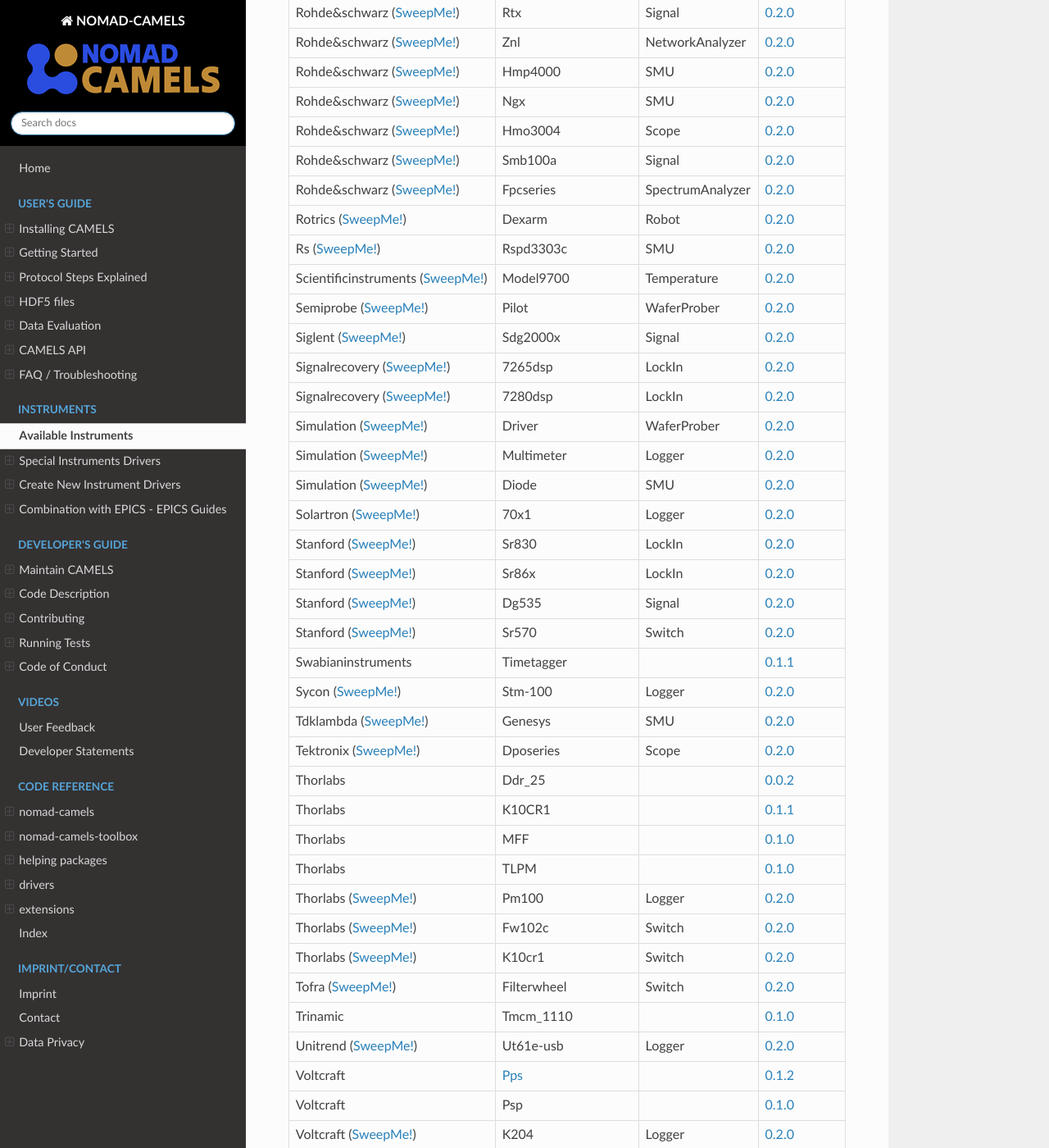
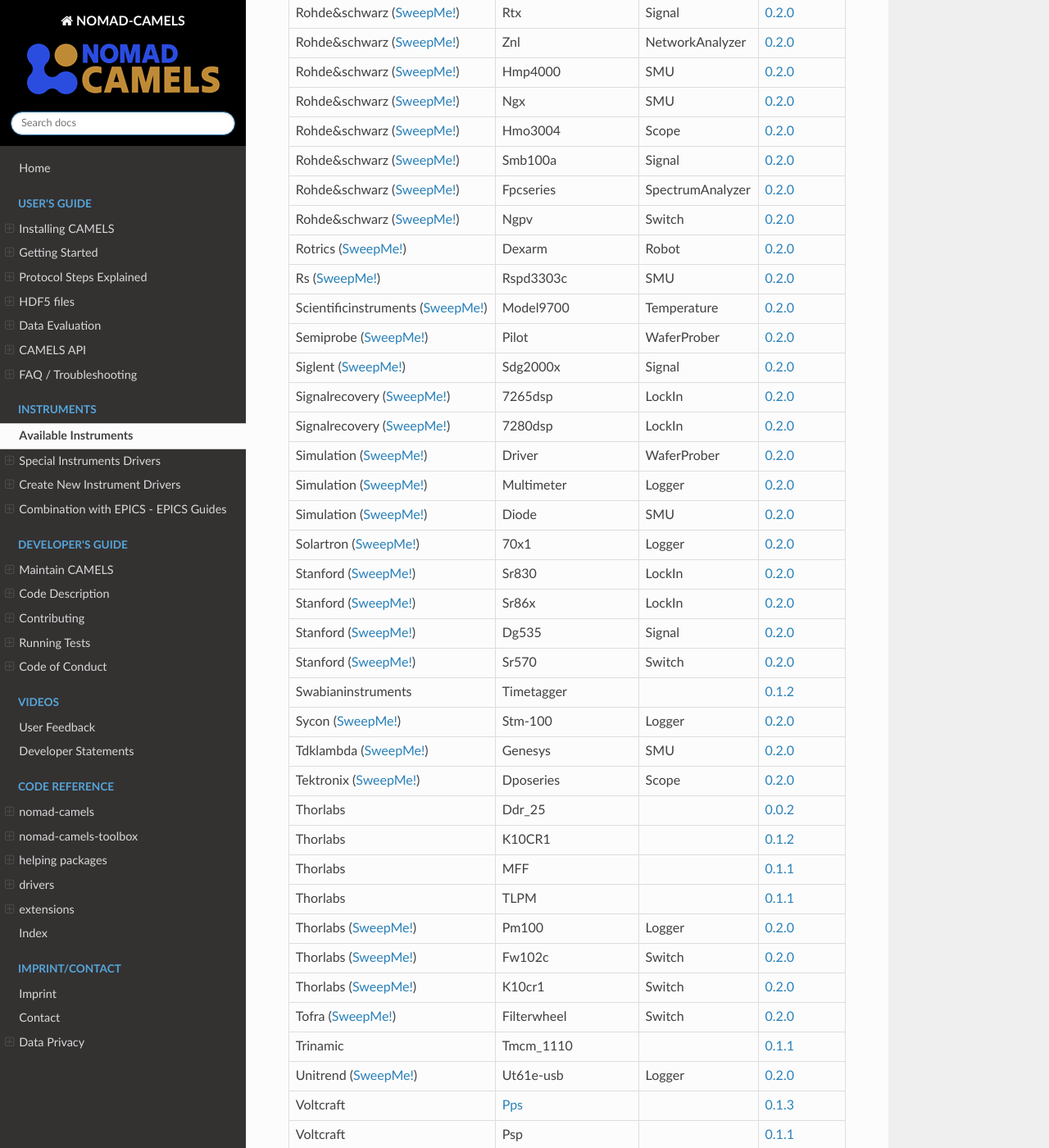
Before and after one commit to FAU-LAP/NOMAD-CAMELS, a Sphinx documentation site: the page built from docs/source/doc/instruments/instruments.rst, in a window 1280 px wide and 1400 px high, scrolled down 8435 px. Shown: the whole window at 82% size. Built offline with Sphinx 7.4.7 and the Read the Docs theme 3.1.0, drawn with Linux system fonts in a browser that asks for light colours; pages that are not in the unit, such as notebooks, are missing from menus; the version number is read from the project's files by our own code; some of the changed text lies outside the part shown.

Commit message:
Update code documentation

```diff
--- a/docs/source/code/drivers.rst
+++ b/docs/source/code/drivers.rst
@@ -19,6 +19,7 @@ Drivers
    nomad_camels_driver_epics_instrument
    nomad_camels_driver_eurotherm_bisynch
    nomad_camels_driver_iBeam_smart
+   nomad_camels_driver_keithley_197a
    nomad_camels_driver_keithley_2000
    nomad_camels_driver_keithley_237
    nomad_camels_driver_keithley_2400
--- a/docs/source/doc/instruments/instruments.rst
+++ b/docs/source/doc/instruments/instruments.rst
@@ -117,13 +117,13 @@ The table includes instruments from SweepMe! as well. These instruments are not
                 <td>Demo</td>
                 <td>Source_measure_unit</td>
                 <td></td>
-                <td><a href='https://pypi.org/project/nomad-camels-driver-demo-source-measure-unit'>0.1.6</a></td>
+                <td><a href='https://pypi.org/project/nomad-camels-driver-demo-source-measure-unit'>0.1.7</a></td>
             </tr>
             <tr>
                 <td>Derived</td>
                 <td>Channels</td>
                 <td></td>
-                <td><a href='https://pypi.org/project/nomad-camels-driver-derived-channels'>0.1.2</a></td>
+                <td><a href='https://pypi.org/project/nomad-camels-driver-derived-channels'>0.1.3</a></td>
             </tr>
             <tr>
                 <td>Epics</td>
@@ -225,7 +225,7 @@ The table includes instruments from SweepMe! as well. These instruments are not
                 <td></td>
                 <td><a href='PID/PID'>PID</a></td>
                 <td></td>
-                <td><a href='https://pypi.org/project/nomad-camels-driver-PID'>0.2.3</a></td>
+                <td><a href='https://pypi.org/project/nomad-camels-driver-PID'>0.3.1</a></td>
             </tr>
             <tr>
                 <td>Pi</td>
@@ -243,7 +243,7 @@ The table includes instruments from SweepMe! as well. These instruments are not
                 <td>Swabianinstruments</td>
                 <td>Timetagger</td>
                 <td></td>
-                <td><a href='https://pypi.org/project/nomad-camels-driver-swabianinstruments-timetagger'>0.1.1</a></td>
+                <td><a href='https://pypi.org/project/nomad-camels-driver-swabianinstruments-timetagger'>0.1.2</a></td>
             </tr>
             <tr>
                 <td>Thorlabs</td>
@@ -255,37 +255,37 @@ The table includes instruments from SweepMe! as well. These instruments are not
                 <td>Thorlabs</td>
                 <td>K10CR1</td>
                 <td></td>
-                <td><a href='https://pypi.org/project/nomad-camels-driver-thorlabs-K10CR1'>0.1.1</a></td>
+                <td><a href='https://pypi.org/project/nomad-camels-driver-thorlabs-K10CR1'>0.1.2</a></td>
             </tr>
             <tr>
                 <td>Thorlabs</td>
                 <td>MFF</td>
                 <td></td>
-                <td><a href='https://pypi.org/project/nomad-camels-driver-thorlabs-MFF'>0.1.0</a></td>
+                <td><a href='https://pypi.org/project/nomad-camels-driver-thorlabs-MFF'>0.1.1</a></td>
             </tr>
             <tr>
                 <td>Thorlabs</td>
                 <td>TLPM</td>
                 <td></td>
-                <td><a href='https://pypi.org/project/nomad-camels-driver-thorlabs-TLPM'>0.1.0</a></td>
+                <td><a href='https://pypi.org/project/nomad-camels-driver-thorlabs-TLPM'>0.1.1</a></td>
             </tr>
             <tr>
                 <td>Trinamic</td>
                 <td>Tmcm_1110</td>
                 <td></td>
-                <td><a href='https://pypi.org/project/nomad-camels-driver-trinamic-tmcm-1110'>0.1.0</a></td>
+                <td><a href='https://pypi.org/project/nomad-camels-driver-trinamic-tmcm-1110'>0.1.1</a></td>
             </tr>
             <tr>
                 <td>Voltcraft</td>
                 <td><a href='voltcraft_pps/voltcraft_pps'>Pps</a></td>
                 <td></td>
-                <td><a href='https://pypi.org/project/nomad-camels-driver-voltcraft-pps'>0.1.2</a></td>
+                <td><a href='https://pypi.org/project/nomad-camels-driver-voltcraft-pps'>0.1.3</a></td>
             </tr>
             <tr>
                 <td>Voltcraft</td>
                 <td>Psp</td>
                 <td></td>
-                <td><a href='https://pypi.org/project/nomad-camels-driver-voltcraft-psp'>0.1.0</a></td>
+                <td><a href='https://pypi.org/project/nomad-camels-driver-voltcraft-psp'>0.1.1</a></td>
             </tr>
             <tr>
                 <td>Zaber</td>
@@ -1544,6 +1544,12 @@ The table includes instruments from SweepMe! as well. These instruments are not
             <tr>
                 <td>Picardindustries (<a href='SweepMe_drivers'>SweepMe!</a>)</td>
                 <td>Usb-filterwheel</a></td>
+                <td>Switch</td>
+                <td><a href='https://pypi.org/project/nomad-camels-driver-SweepMe-device'>0.2.0</a></td>
+            </tr>
+            <tr>
+                <td>Rohde&schwarz (<a href='SweepMe_drivers'>SweepMe!</a>)</td>
+                <td>Ngpv</a></td>
                 <td>Switch</td>
                 <td><a href='https://pypi.org/project/nomad-camels-driver-SweepMe-device'>0.2.0</a></td>
             </tr>
```
Also changed, not shown: other parts of docs/source/doc/instruments/instruments.rst (+2 -2 lines).
